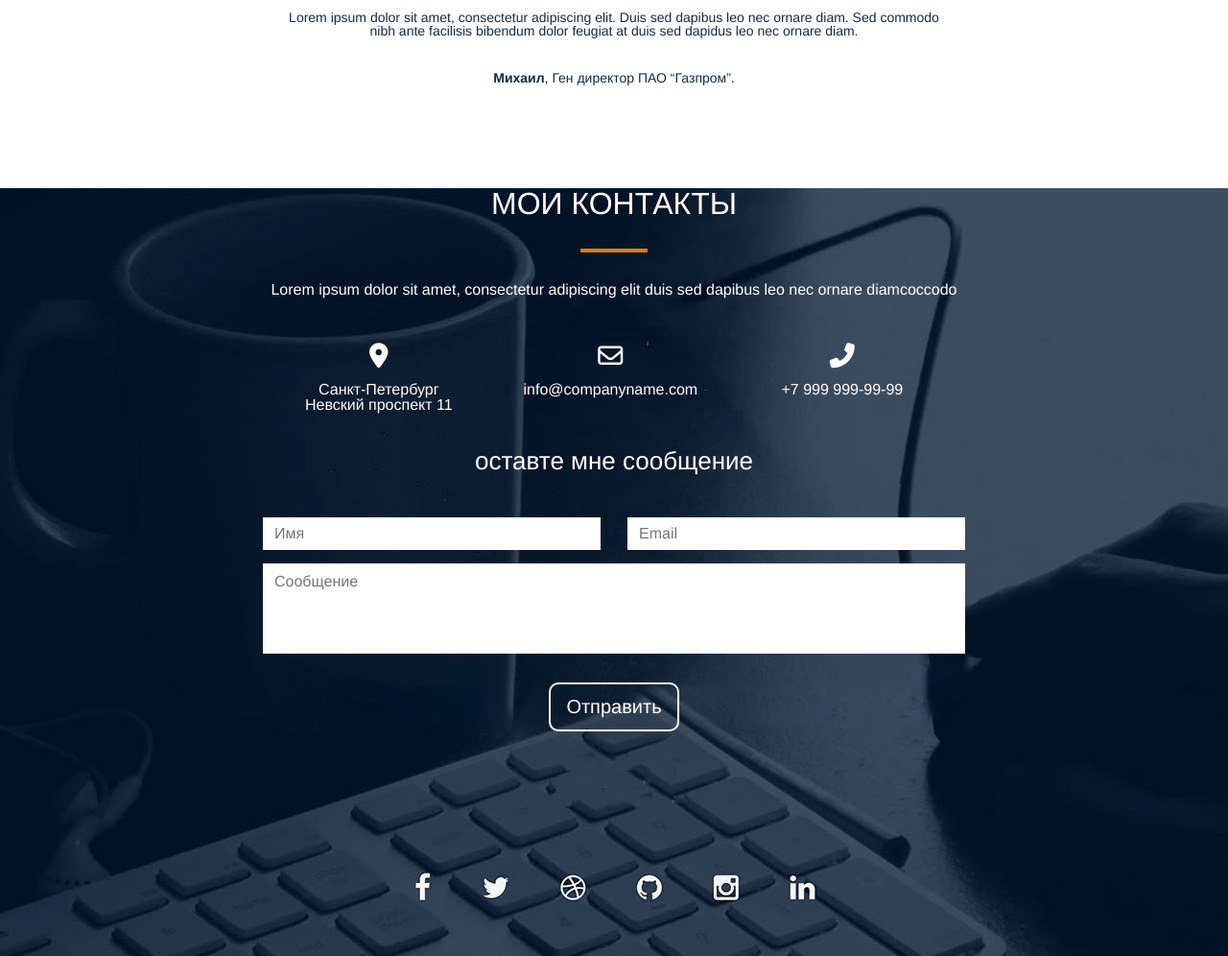
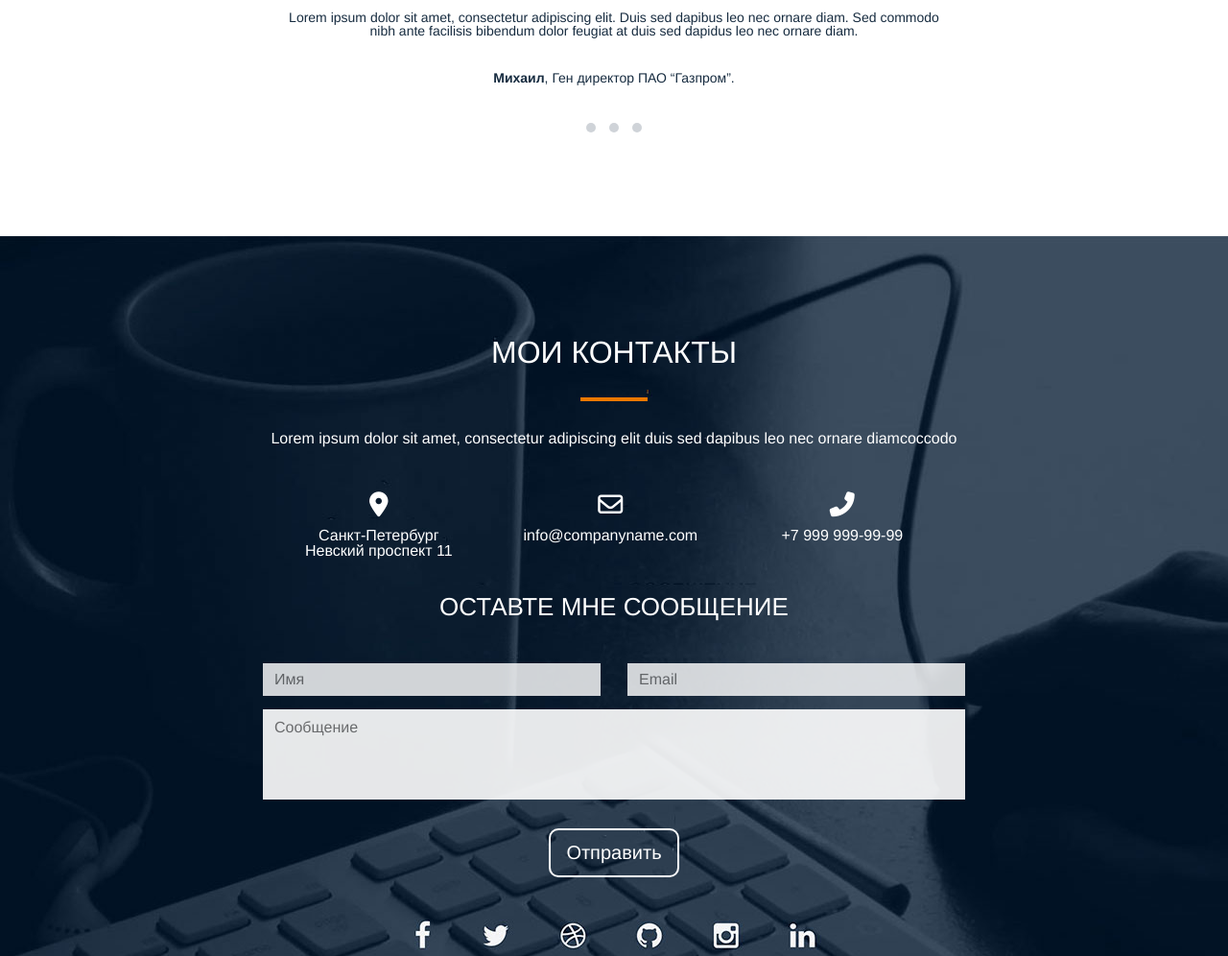
Before and after one commit to IKOTI4ch/IKOTI4ch.github.io, a plain HTML site: page src/index.html in a window 1280 px wide. Shown: the part 4920-5916 px from the top of the page at 96% size. Drawn offline with Linux system fonts and the light colour scheme.

Commit message:
2ай домашка
Доработал несколько элементов

```diff
--- a/src/css/style.css
+++ b/src/css/style.css
@@ -332,6 +332,26 @@ margin-bottom: 14px;
 	font-weight: 700;
 }
 
+/*Reviews Slider*/
+.circleSlider{
+	margin-top: 40px;
+	display: flex;
+	justify-content: center;
+}
+
+.circleSliderItem{
+	margin-right: 14px;
+	width: 10px;
+	height: 10px;
+	background: #CFD3D8;
+	border-radius: 50%;
+}
+
+.circleSliderItem:last-child{
+	margin-right: 0;
+}
+
+
 /*My Contacts*/
 .myContacts{
 	background: url(../img/myContacts/myContacts.jpg) center no-repeat;
@@ -342,6 +362,7 @@ margin-bottom: 14px;
 
 .myContacts>.titlePage{
 	color: #fff;
+	padding-top: 105px;
 }
 
 .myContactsContainer{
@@ -370,12 +391,13 @@ margin-bottom: 14px;
 }
 
 .myContactsLink{
-	margin: 14px 0 37px 0;
+	margin: 11px 0 37px 0;
 }
 
 .messageToMeTitle{
 	text-align: center;
 	font-size: 26px;
+	text-transform: uppercase;
 }
 
 .messageToMeFormInfo{
@@ -388,6 +410,7 @@ margin-bottom: 14px;
 
 .messageToMeForm{
 	position: relative;
+	opacity: .9;
 }
 
 .messageToMeFormInfo:last-child{
@@ -420,7 +443,7 @@ margin-bottom: 14px;
 
 .messageToMeIcon{
 	text-align: center;
-	margin-top: 146px;
+	margin-top: 45px;
 }
 
 .messageToMeIcon>a{
--- a/src/index.html
+++ b/src/index.html
@@ -254,6 +254,12 @@
                 ornare diam. Sed commodo nibh ante
                 facilisis bibendum dolor feugiat at duis sed dapidus leo nec ornare diam.</div>
             <div class="reviewsContacts"><span class="reviewsName">Михаил</span>, Ген директор ПАО “Газпром”.</div>
+
+            <div class="circleSlider">
+                <div class="circleSliderItem"></div>
+                <div class="circleSliderItem"></div>
+                <div class="circleSliderItem"></div>
+            </div>
         </div>
     </div>
 
```
